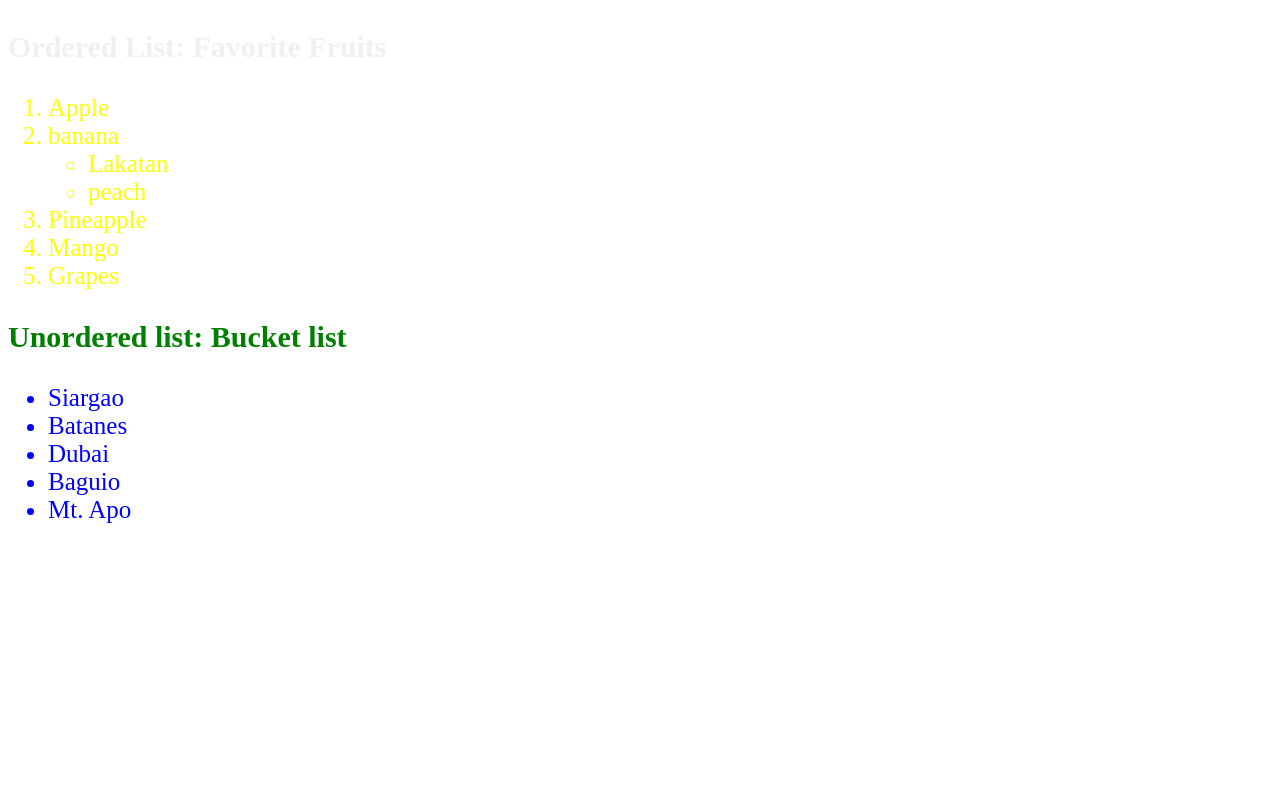
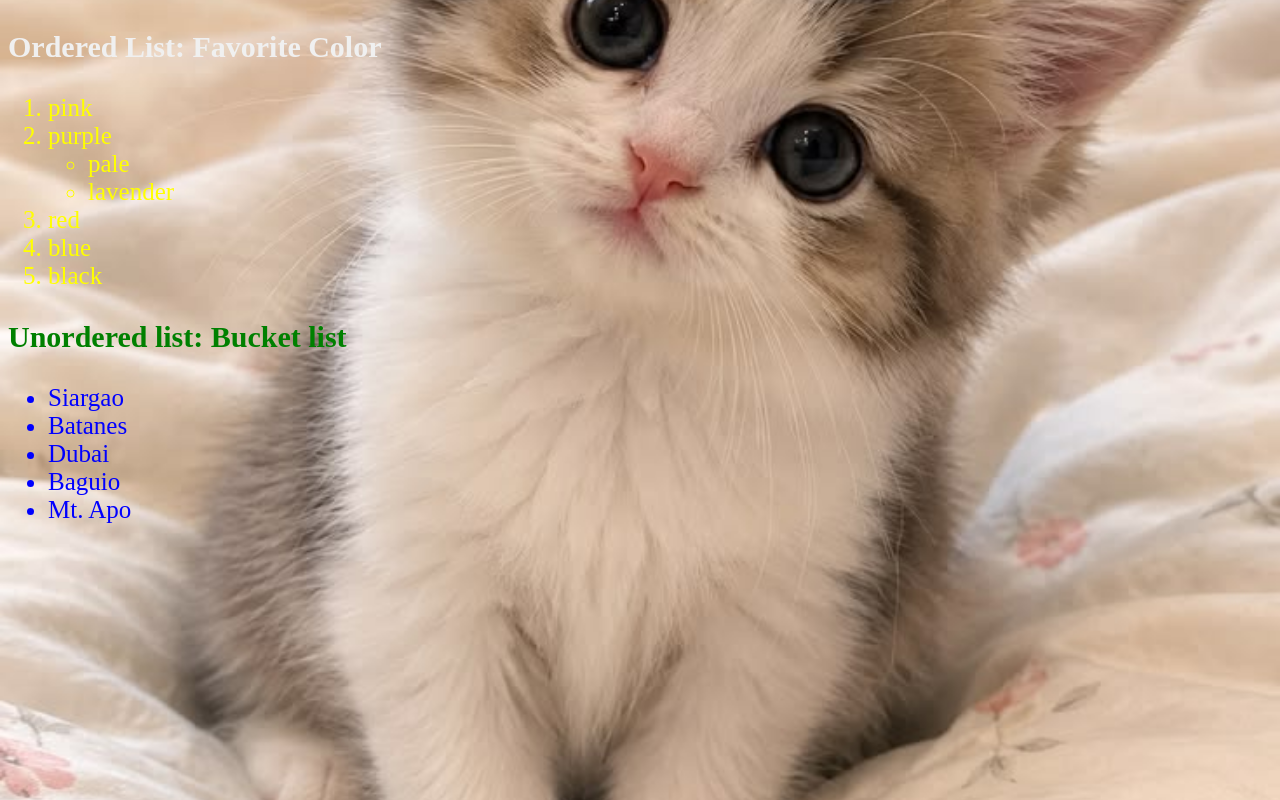
Before and after one commit to operioshaira90-sketch/Operio_EventDrivenICS053, a plain HTML site: page activity2.html in a window 1280 px wide. Drawn offline with Linux system fonts and the light colour scheme.

Commit message:
change activity 2 background

```diff
--- a/activity2.html
+++ b/activity2.html
@@ -3,21 +3,21 @@
     <head>
         <title>Activity2</title>
     </head>
-    <body style="background-image: url('images/bg.jpeg'); background-repeat:repeat;"
-        background-size:cover; background-position: center;
-        background-repeat: no repeat;"></body>
-        <h3 style = "color: #f0f0f0; font-size: 30px ">Ordered List: Favorite Fruits</h3>
+    <body style="background-image: url('./images/bg.png');
+        background-size: cover; background-position: center;
+        background-repeat: no-repeat;">
+        <h3 style = "color: #f0f0f0; font-size: 30px ">Ordered List: Favorite Color</h3>
         <ol style = "color: yellow; font-size: 25px;">
-            <li>Apple</li>
-            <li>banana</li>
+            <li>pink</li>
+            <li>purple</li>
             <ul>
-                <li>Lakatan</li>
-                <li>peach</li>
+                <li>pale</li>
+                <li>lavender</li>
             </ul>
            </li>
-            <li>Pineapple</li>
-            <li>Mango</li>
-            <li>Grapes</li>
+            <li>red</li>
+            <li>blue</li>
+            <li>black</li>
         </ol>
         <h3 style = "color: green; font-size: 30px">Unordered list: Bucket list</h3>
         <ul style = "color: blue; font-size: 25px">
```
Also changed, not shown: activity1.html (+1 -1 lines), images/bg2.jpg (added).
